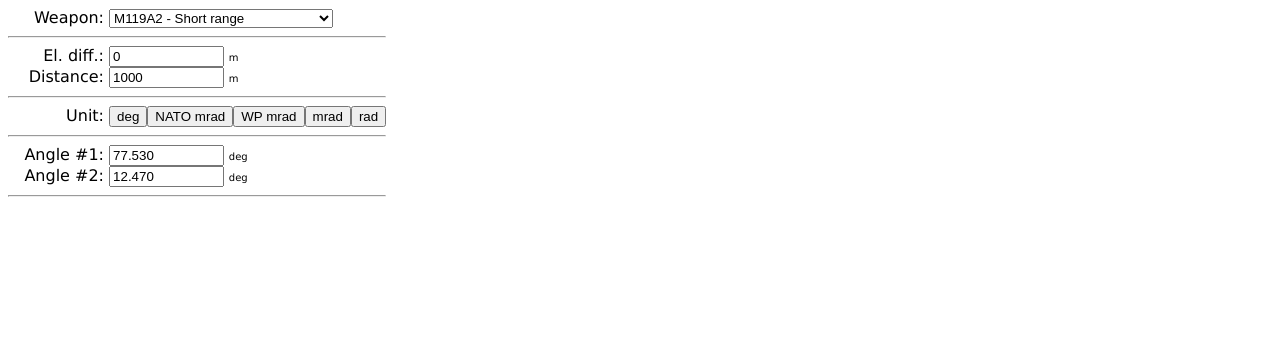
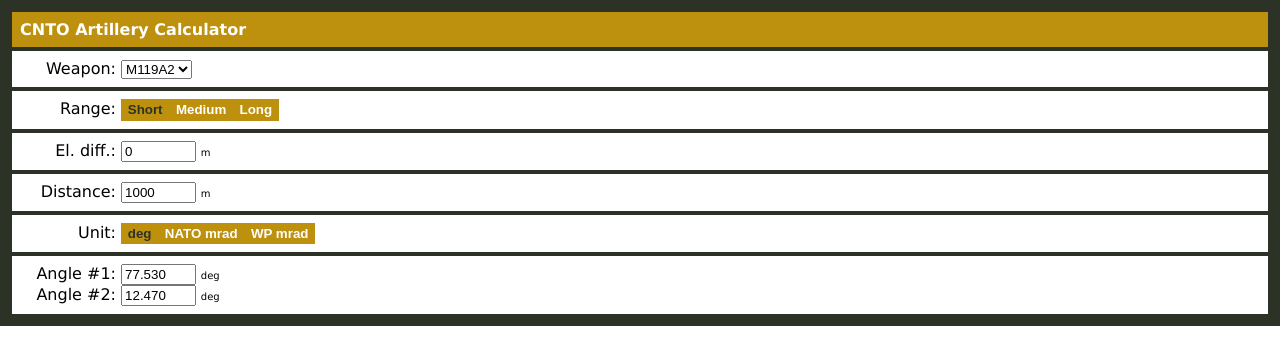
Before and after one commit to CntoDev/artillery_solver, a plain HTML site: page index.html in a window 1280 px wide. Drawn offline with Linux system fonts and the light colour scheme.

Commit message:
Add range toggle, improve style

```diff
--- a/index.css
+++ b/index.css
@@ -3,20 +3,45 @@
   margin: 0;
   font-family: Verdana, Arial, sans-serif;
   font-size: 16px;
+  width: 100%;
 }
 
 .AppContainer {
+  background: #2c3326;
   padding: 0.5em;
 }
 
+.Header {
+  margin: 0.25em;
+  padding: 0.5em;
+  background-color: #bd910d;
+  color: #ffffff;
+  font-weight: 700;
+}
+
 .Parameter {
-
+  background: #ffffff;
+  margin: 0.25em;
+  padding: 0.5em;
 }
 
 .Label {
   display: inline-block;
   width: 6em;
   text-align: right;
+}
+
+.UnitToggle {
+  display: inline-block;
+  border: none;
+  padding: 0.25em 0.5em;
+  background-color: #bd910d;
+  color: #ffffff;
+  font-weight: bold;
+}
+
+.UnitToggle.isActive {
+  color: #2c3326;
 }
 
 .Unit {
@@ -28,7 +53,7 @@
 
 .Field {
   display: inline-block;
-  width: 8em;
+  width: 5em;
 }
 
 .PlatformSelect {
--- a/index.html
+++ b/index.html
@@ -1,26 +1,25 @@
 <!doctype html>
 <html>
 <head>
+<meta name="viewport" content="width=device-width, initial-scale=1.0, maximum-scale=1.0, user-scalable=no">
 <title>CNTO Artillery Calculator App</title>
 <link rel="stylesheet" href="index.css"></link>
 </head>
 <body>
 <div class="AppContainer">
+  <div class="Header">
+    <label>CNTO Artillery Calculator</label>
+  </div>
   <div class="Parameter">
     <label class="Label">Weapon:</label>
-    <select class="PlatformSelect" id="muzzle_velocity">
-      <option value="152.5">M119A2 - Short range</option>
-      <option value="240">M119A2 - Medium range</option>
-      <option value="390">M119A2 - Long range</option>
-      <option value="70">Mk6/M252 mortar - Short range</option>
-      <option value="140">Mk6/M252 mortar - Medium range</option>
-      <option value="200">Mk6/M252 mortar - Long range</option>
-    </select>
+    <select class="PlatformSelect" id="weaponPlatform"></select>
   </div>
-  <hr>
+  <div id="rangeToggle" class="Parameter">
+    <label class="Label">Range:</label>
+  </div>
   <div class="Parameter">
     <label class="Label">El. diff.:</label>
-    <input class="Field" type="text" id="height_difference" value="0">
+    <input class="Field" type="text" id="heightDifference" value="0">
     <label class="Unit">m</label>
   </div>
   <div class="Parameter">
@@ -28,12 +27,10 @@
     <input class="Field" type="text" id="distance" value="1000">
     <label class="Unit">m</label>
   </div>
-  <hr>
-  <div id="unitToggle" class="UnitToggleBar">
+  <div id="unitToggle" class="Parameter">
     <label class="Label">Unit:</label>
   </div>
-  <hr>
-  <div class="Results">
+  <div class="Parameter">
     <div class="Result">
       <label class="Label">Angle #1:</label>
       <input class="Field" type="text" readonly id="result">
@@ -45,8 +42,6 @@
       <label class="Unit" id="altResultUnit"></label>
     </div>
   </div>
-  <hr>
-
 </div>
 <script type="text/javascript" src="index.js"></script>
 </body>
--- a/index.js
+++ b/index.js
@@ -1,73 +1,144 @@
 'use strict';
 
-document.getElementById('muzzle_velocity').addEventListener('change', calculateAngle);
-document.getElementById('height_difference').addEventListener('keydown', calculateAngle);
+document.getElementById('heightDifference').addEventListener('keydown', calculateAngle);
 document.getElementById('distance').addEventListener('keydown', calculateAngle);
 
 const g = 9.80665;
 
+const ranges = [
+  {
+    name: 'Short',
+    index: 0
+  },
+  {
+    name: 'Medium',
+    index: 1
+  },
+  {
+    name: 'Long',
+    index: 2
+  }
+];
+
+const weapons = [
+  {
+    name: 'M119A2',
+    muzzleVelocity: [152.5, 240, 390],
+    defaultUnit: 'deg',
+  },
+  {
+    name: 'M252',
+    muzzleVelocity: [70, 140, 200],
+    defaultUnit: 'NATO mrad',
+  },
+];
+
 const units = [
   {
-    name: "deg",
+    name: 'deg',
     convert: radians => radians / Math.PI * 180,
   },
   {
-    name: "NATO mrad",
+    name: 'NATO mrad',
     convert: radians => radians * 1018.592,
   },
   {
-    name: "WP mrad",
+    name: 'WP mrad',
     convert: radians => radians * 954.930,
   },
-  {
-    name: "mrad",
+/*{
+    name: 'mrad',
     convert: radians => radians * 1000,
   },
   {
-    name: "rad",
+    name: 'rad',
     convert: radians => radians,
-  },
+  },*/
 ];
 
-let activeUnit = units[0];
+//======================================================================================================================
 
+const state = {
+  weapon: weapons[0],
+  range: ranges[0],
+  unit: units[0],
+}
+
+addWeaponPlatforms();
+addRangeToggleButtons();
 addUnitToggleButtons();
 calculateAngle();
 
 //======================================================================================================================
 
+function addWeaponPlatforms() {
+  const select = document.getElementById('weaponPlatform');
+  weapons.forEach((weapon, index) => {
+    const option = document.createElement('option');
+    option.innerText = weapon.name;
+    option.value = index;
+    select.add(option);
+  });
+
+  select.addEventListener('change', () => {
+    state.weapon = weapons[select.value];
+    calculateAngle();
+  });
+}
+
+function addRangeToggleButtons() {
+  const container = document.getElementById('rangeToggle');
+
+  ranges.forEach(range => {
+    const { name, index } = range;
+    const button = document.createElement('button');
+    button.innerText = name;
+    button.classList.add('UnitToggle');
+    button.addEventListener('click', () => {
+      state.range.button.classList.toggle('isActive');
+      state.range = range;
+      state.range.button.classList.toggle('isActive');
+      calculateAngle();
+    });
+    range.button = button;
+    container.appendChild(button);
+  });
+  state.range.button.classList.toggle('isActive');
+}
+
 function addUnitToggleButtons() {
   const container = document.getElementById('unitToggle');
 
-  units.forEach((unit, index) => {
+  units.forEach(unit => {
     const { name, convert } = unit;
     const button = document.createElement('button');
     button.innerText = name;
     button.classList.add('UnitToggle');
     button.addEventListener('click', () => {
-      activeUnit.button.classList.toggle('isActive');
-      activeUnit = units[index];
-      activeUnit.button.classList.toggle('isActive');
+      state.unit.button.classList.toggle('isActive');
+      state.unit = unit;
+      state.unit.button.classList.toggle('isActive');
       calculateAngle();
     });
     unit.button = button;
     container.appendChild(button);
   });
+  state.unit.button.classList.toggle('isActive');
 }
 
 function calculateAngle() {
-  const v = Number.parseFloat(document.getElementById('muzzle_velocity').value);
+  const v = state.weapon.muzzleVelocity[state.range.index];
   const x = Number.parseFloat(document.getElementById('distance').value);
-  const y = Number.parseFloat(document.getElementById('height_difference').value);
+  const y = Number.parseFloat(document.getElementById('heightDifference').value);
 
   const v2 = v * v;
 
   const result = ballisticFormula(v, x, y, g);
 
-  document.getElementById('result').value = activeUnit.convert(result[0]).toFixed(3);
-  document.getElementById('altResult').value = activeUnit.convert(result[1]).toFixed(3);
-  document.getElementById('resultUnit').innerText = activeUnit.name;
-  document.getElementById('altResultUnit').innerText = activeUnit.name;
+  document.getElementById('result').value = state.unit.convert(result[0]).toFixed(3);
+  document.getElementById('altResult').value = state.unit.convert(result[1]).toFixed(3);
+  document.getElementById('resultUnit').innerText = state.unit.name;
+  document.getElementById('altResultUnit').innerText = state.unit.name;
 }
 
 
```
